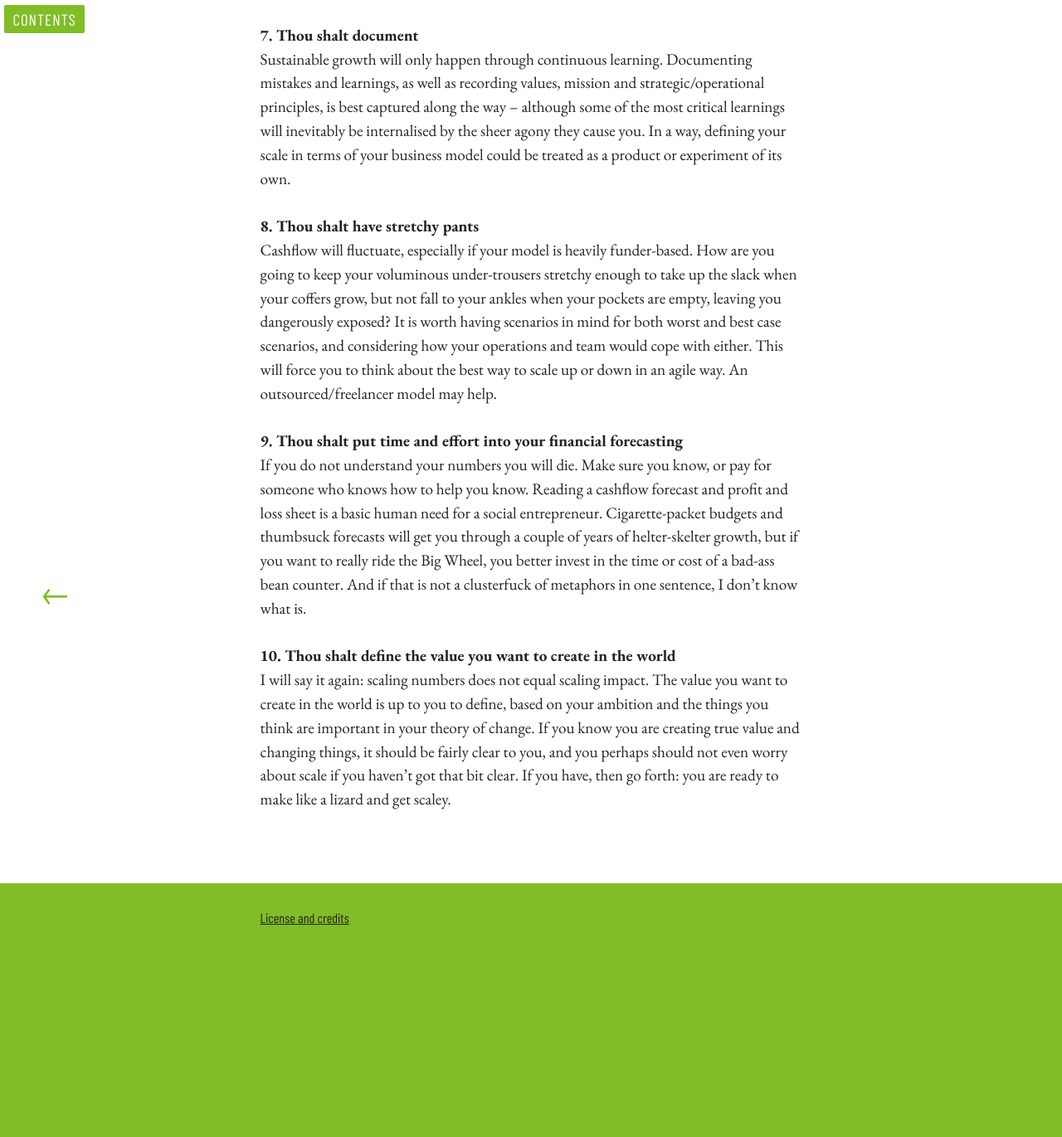
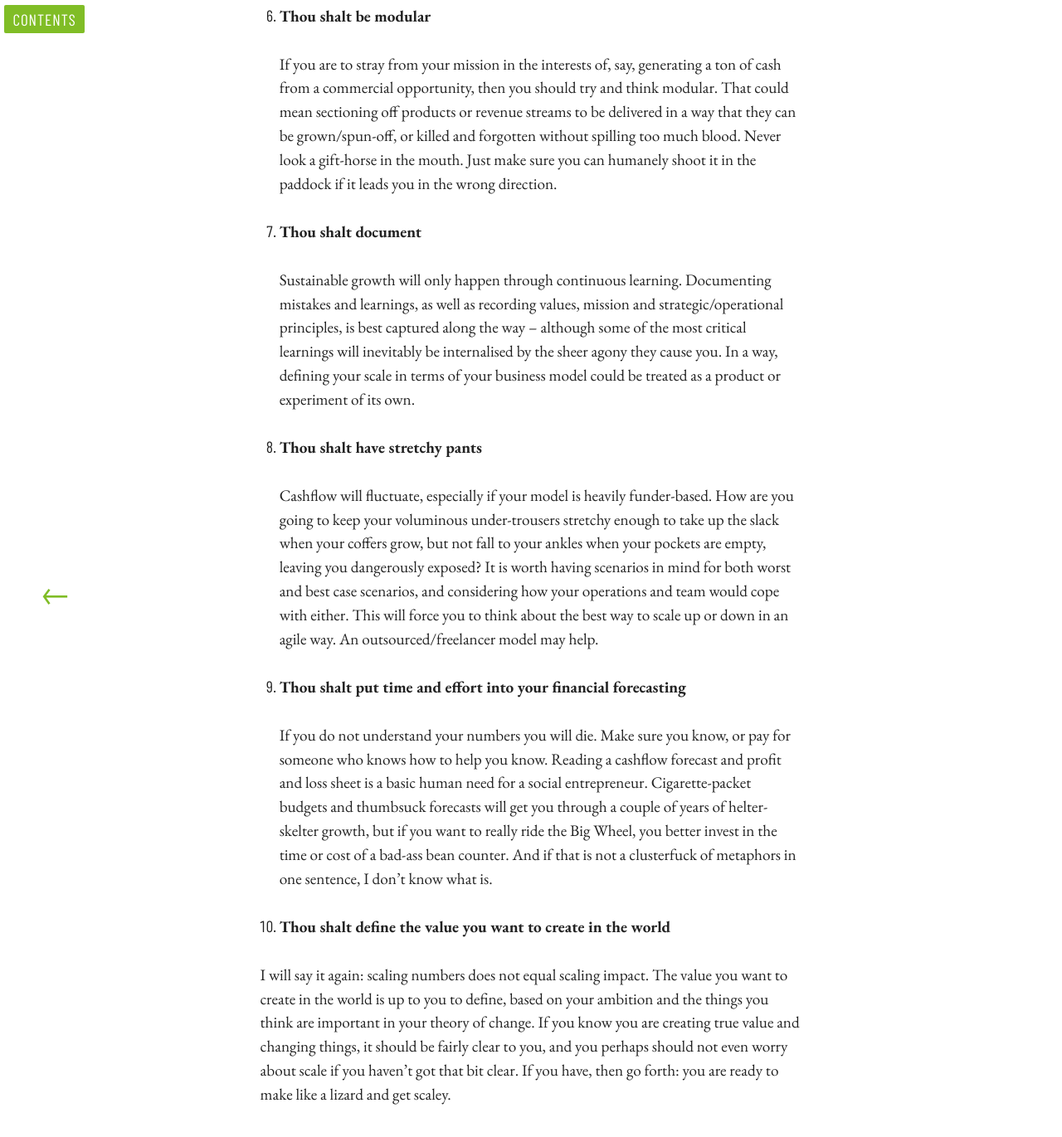
Before and after one commit to ShuttleworthFoundation/shuttleworth-foundation-shades-of-green, a Jekyll site: the page built from book/text/50-07-appendix-scale-sustainably.md, in a window 1280 px wide and 1400 px high, scrolled down 2110 px. Shown: the top 1371 px of the window at 83% size. Built offline with Jekyll 4.4.1, drawn with Linux system fonts in a browser that asks for light colours; some web fonts are replaced; before the commit the page ends 3258 px from its top, so only the background shows below that; some of the changed text lies outside the part shown.

Commit message:
Make lists lists for semantic purposes and better styling

```diff
--- a/book/text/50-07-appendix-scale-sustainably.md
+++ b/book/text/50-07-appendix-scale-sustainably.md
@@ -14,32 +14,42 @@ Following a Come-to-Jesus confessional about my scaling pains with Livity Africa
 
 That is to say: here is the shit you might benefit from knowing, in ten Biblical directives. In short: you can believe in God, but do remember to tie up your camels.
 
-**1. Cashflow is king**\\
-Whatever your P&L or balance sheet says, if you see minus signs in your cashflow then you have to take action, and quickly. This may mean painful decisions like reducing headcount. You need to grasp those nettles as early as you can to avoid greater pain down the road when you can’t afford to pay people’s salaries. Which, for those who have never experienced it, creates a sensation something akin to what I imagine having a fork inserted into one of your eyeballs would feel like.
+1. **Cashflow is king**
 
-**2. Thou shalt be true to thine mission**\\
-Success can breed success, and, especially in the funding world, zeitgeists come and go. You may be the cock of the walk today, but if the whims of funders change, you could be tomorrow’s Kentucky Fried Leftovers. When scaling fast, you can protect yourself by defining and adhering to your mission with almost laser precision. If you and your team are clear on the value want to create, you are less likely to sleepwalk into bad funding relationships.
+   Whatever your P&L or balance sheet says, if you see minus signs in your cashflow then you have to take action, and quickly. This may mean painful decisions like reducing headcount. You need to grasp those nettles as early as you can to avoid greater pain down the road when you can’t afford to pay people’s salaries. Which, for those who have never experienced it, creates a sensation something akin to what I imagine having a fork inserted into one of your eyeballs would feel like.
 
-**3. Blessed be the incrementalist**\\
-There are hares. There are tortoises. And there are lemmings waiting to throw themselves off of the Cliff of Scale through sheer stupidity. If I could talk with my younger self, the one with a full head of hair and a six-pack, I would tell him to approach big opportunities with an attitude of incrementalism, both in terms of the targets he takes on, and the team he builds. And I would tell him to stop being such a dick.
+2. **Thou shalt be true to thine mission**
 
-**4. Thou shalt not covet thy neighbour’s scale**\\
-Your growth and your scale is your own business. While it may be tempting to think that the Silicon Valley model of scale is the only true benchmark, in the context of a social enterprise, the scale is relative to your impact. If you train a million people, is that truly “scale” if the training is not impact? What even is scale? Why is it important to you? How do you define it? What’s the meaning of life? Who am I? What year is it? Who’s the President? (Actually, on second thoughts, don’t answer that last one…)
+   Success can breed success, and, especially in the funding world, zeitgeists come and go. You may be the cock of the walk today, but if the whims of funders change, you could be tomorrow’s Kentucky Fried Leftovers. When scaling fast, you can protect yourself by defining and adhering to your mission with almost laser precision. If you and your team are clear on the value want to create, you are less likely to sleepwalk into bad funding relationships.
 
-**5. Thou shalt not take whopper-bucks**\\
-Who is going to say no to being offered a squillion dollars by a funder? But if you do… what happens when that contract ends? Large funding wins should greeted with celebratory fizzy drinks or other non-alcoholic victuals, and then treated with extreme caution and scepticism. Your approach to scaling up will be key here. How will you crew up and then potentially crew down if the contract is relatively short? Whopper money with a whopper target tastes better on the way down when the funds hit your account, but not so good when you are vomiting blood with anxiety trying to hit an astronomical delivery target. Make sure your funder-target is achievable and delivers scale of impact too.
+3. **Blessed be the incrementalist**
 
-**6. Thou shalt be modular**\\
-If you are to stray from your mission in the interests of, say, generating a ton of cash from a commercial opportunity, then you should try and think modular. That could mean sectioning off products or revenue streams to be delivered in a way that they can be grown/spun-off, or killed and forgotten without spilling too much blood. Never look a gift-horse in the mouth. Just make sure you can humanely shoot it in the paddock if it leads you in the wrong direction.
+   There are hares. There are tortoises. And there are lemmings waiting to throw themselves off of the Cliff of Scale through sheer stupidity. If I could talk with my younger self, the one with a full head of hair and a six-pack, I would tell him to approach big opportunities with an attitude of incrementalism, both in terms of the targets he takes on, and the team he builds. And I would tell him to stop being such a dick.
 
-**7. Thou shalt document**\\
-Sustainable growth will only happen through continuous learning. Documenting mistakes and learnings, as well as recording values, mission and strategic/operational principles, is best captured along the way – although some of the most critical learnings will inevitably be internalised by the sheer agony they cause you. In a way, defining your scale in terms of your business model could be treated as a product or experiment of its own.
+4. **Thou shalt not covet thy neighbour’s scale**
 
-**8. Thou shalt have stretchy pants**\\
-Cashflow will fluctuate, especially if your model is heavily funder-based. How are you going to keep your voluminous under-trousers stretchy enough to take up the slack when your coffers grow, but not fall to your ankles when your pockets are empty, leaving you dangerously exposed? It is worth having scenarios in mind for both worst and best case scenarios, and considering how your operations and team would cope with either. This will force you to think about the best way to scale up or down in an agile way. An outsourced/freelancer model may help.
+   Your growth and your scale is your own business. While it may be tempting to think that the Silicon Valley model of scale is the only true benchmark, in the context of a social enterprise, the scale is relative to your impact. If you train a million people, is that truly “scale” if the training is not impact? What even is scale? Why is it important to you? How do you define it? What’s the meaning of life? Who am I? What year is it? Who’s the President? (Actually, on second thoughts, don’t answer that last one…)
 
-**9. Thou shalt put time and effort into your financial forecasting**\\
-If you do not understand your numbers you will die. Make sure you know, or pay for someone who knows how to help you know. Reading a cashflow fore&shy;cast and profit and loss sheet is a basic human need for a social entrepreneur. Cigarette-packet budgets and thumbsuck forecasts will get you through a couple of years of helter-skelter growth, but if you want to really ride the Big Wheel, you better invest in the time or cost of a bad-ass bean counter. And if that is not a clusterfuck of metaphors in one sentence, I don’t know what is.
+5. **Thou shalt not take whopper-bucks**
 
-**10. Thou shalt define the value you want to create in the world**\\
-I will say it again: scaling numbers does not equal scaling impact. The value you want to create in the world is up to you to define, based on your ambition and the things you think are important in your theory of change. If you know you are creating true value and changing things, it should be fairly clear to you, and you perhaps should not even worry about scale if you haven’t got that bit clear. If you have, then go forth: you are ready to make like a lizard and get scaley.
+   Who is going to say no to being offered a squillion dollars by a funder? But if you do… what happens when that contract ends? Large funding wins should greeted with celebratory fizzy drinks or other non-alcoholic victuals, and then treated with extreme caution and scepticism. Your approach to scaling up will be key here. How will you crew up and then potentially crew down if the contract is relatively short? Whopper money with a whopper target tastes better on the way down when the funds hit your account, but not so good when you are vomiting blood with anxiety trying to hit an astronomical delivery target. Make sure your funder-target is achievable and delivers scale of impact too.
+
+6. **Thou shalt be modular**
+
+   If you are to stray from your mission in the interests of, say, generating a ton of cash from a commercial opportunity, then you should try and think modular. That could mean sectioning off products or revenue streams to be delivered in a way that they can be grown/spun-off, or killed and forgotten without spilling too much blood. Never look a gift-horse in the mouth. Just make sure you can humanely shoot it in the paddock if it leads you in the wrong direction.
+
+7. **Thou shalt document**
+
+   Sustainable growth will only happen through continuous learning. Documenting mistakes and learnings, as well as recording values, mission and strategic/operational principles, is best captured along the way – although some of the most critical learnings will inevitably be internalised by the sheer agony they cause you. In a way, defining your scale in terms of your business model could be treated as a product or experiment of its own.
+
+8. **Thou shalt have stretchy pants**
+
+   Cashflow will fluctuate, especially if your model is heavily funder-based. How are you going to keep your voluminous under-trousers stretchy enough to take up the slack when your coffers grow, but not fall to your ankles when your pockets are empty, leaving you dangerously exposed? It is worth having scenarios in mind for both worst and best case scenarios, and considering how your operations and team would cope with either. This will force you to think about the best way to scale up or down in an agile way. An outsourced/freelancer model may help.
+
+9. **Thou shalt put time and effort into your financial forecasting**
+
+   If you do not understand your numbers you will die. Make sure you know, or pay for someone who knows how to help you know. Reading a cashflow fore&shy;cast and profit and loss sheet is a basic human need for a social entrepreneur. Cigarette-packet budgets and thumbsuck forecasts will get you through a couple of years of helter-skelter growth, but if you want to really ride the Big Wheel, you better invest in the time or cost of a bad-ass bean counter. And if that is not a clusterfuck of metaphors in one sentence, I don’t know what is.
+
+10. **Thou shalt define the value you want to create in the world**
+
+   I will say it again: scaling numbers does not equal scaling impact. The value you want to create in the world is up to you to define, based on your ambition and the things you think are important in your theory of change. If you know you are creating true value and changing things, it should be fairly clear to you, and you perhaps should not even worry about scale if you haven’t got that bit clear. If you have, then go forth: you are ready to make like a lizard and get scaley.
```
Also changed, not shown: book/text/50-06-appendix-gathering-guidelines.md (+27 -22 lines).
